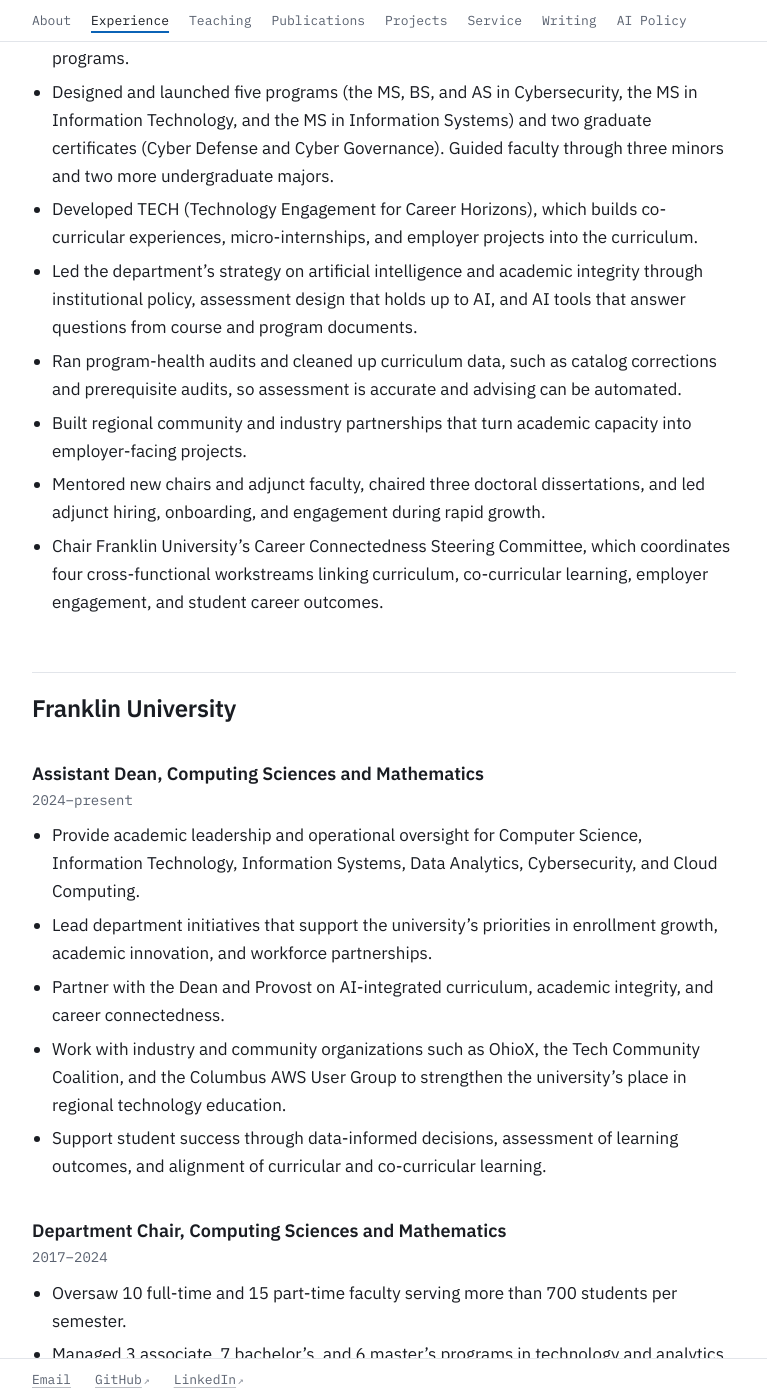
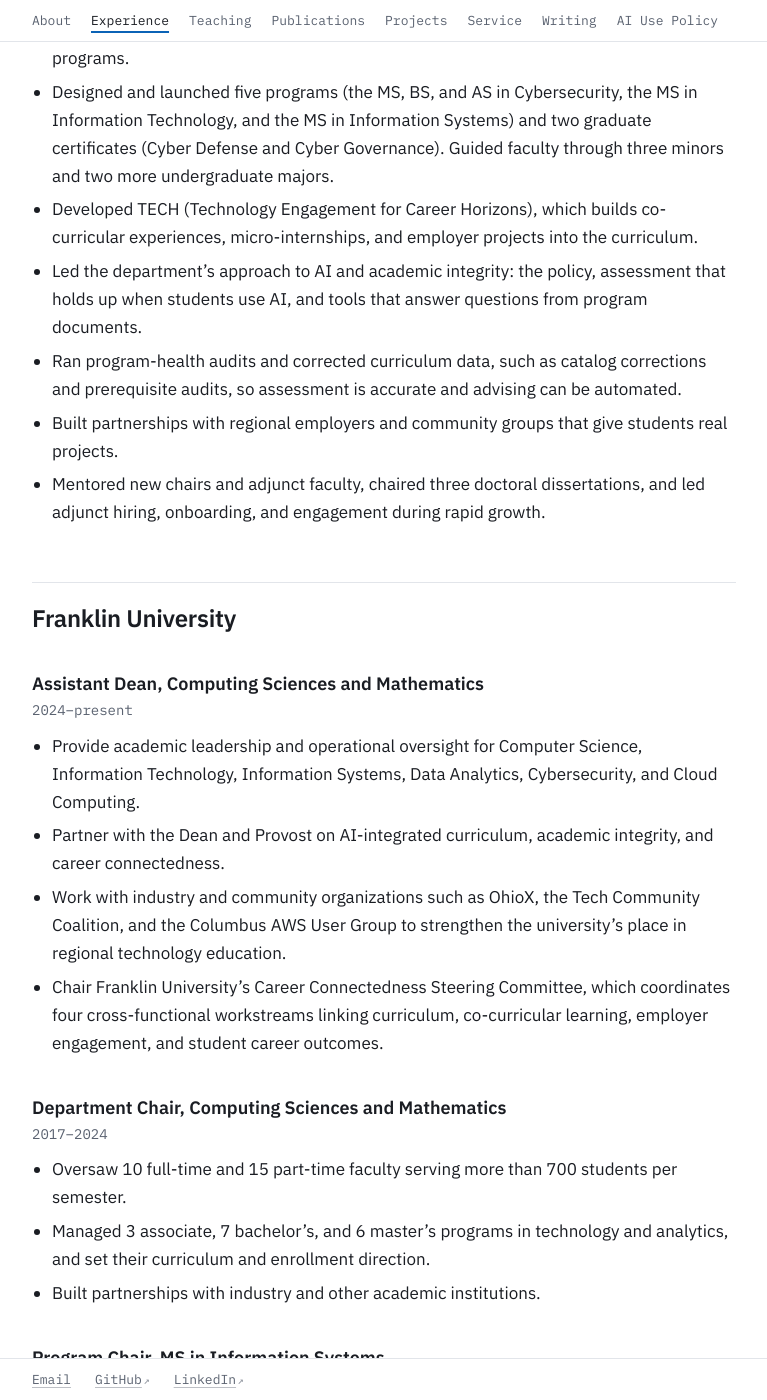
Before and after one commit to toddawhittaker/toddawhittaker.github.io, a Jekyll site: the page built from docs/experience/index.md, in a window 1280 px wide and 1400 px high, scrolled down 407 px. Shown: the whole window, without its empty margins (256-1023 px from the left). Built offline with Jekyll 4.4.1, drawn with Linux system fonts in a browser that asks for light colours; our own code applies the rules of GitHub Pages for plain Markdown files; some of the changed text lies outside the part shown.

Commit message:
Tighten wording in the assistant-dean voice; use one name for the generative AI policy

```diff
--- a/docs/_layouts/default.html
+++ b/docs/_layouts/default.html
@@ -38,7 +38,7 @@
         <li><a href="{{ '/projects/' | relative_url }}"{% if page.url == "/projects/" %} aria-current="page"{% endif %}>Projects</a></li>
         <li><a href="{{ '/service/' | relative_url }}"{% if page.url == "/service/" %} aria-current="page"{% endif %}>Service</a></li>
         <li><a href="{{ '/writing/' | relative_url }}"{% if page.url == "/writing/" %} aria-current="page"{% endif %}>Writing</a></li>
-        <li><a href="{{ '/CSM-AI-Policy/' | relative_url }}"{% if page.url == "/CSM-AI-Policy/" %} aria-current="page"{% endif %}>AI Policy</a></li>
+        <li><a href="{{ '/CSM-AI-Policy/' | relative_url }}"{% if page.url == "/CSM-AI-Policy/" %} aria-current="page"{% endif %}>AI Use Policy</a></li>
       </ul>
     </nav>
 
--- a/docs/experience/index.md
+++ b/docs/experience/index.md
@@ -12,11 +12,10 @@ title: Experience
 - Grew enrollment over six years by 67% in undergraduate programs and 100% in graduate programs.
 - Designed and launched five programs (the MS, BS, and AS in Cybersecurity, the MS in Information Technology, and the MS in Information Systems) and two graduate certificates (Cyber Defense and Cyber Governance). Guided faculty through three minors and two more undergraduate majors.
 - Developed TECH (Technology Engagement for Career Horizons), which builds co-curricular experiences, micro-internships, and employer projects into the curriculum.
-- Led the department's strategy on artificial intelligence and academic integrity through institutional policy, assessment design that holds up to AI, and AI tools that answer questions from course and program documents.
-- Ran program-health audits and cleaned up curriculum data, such as catalog corrections and prerequisite audits, so assessment is accurate and advising can be automated.
-- Built regional community and industry partnerships that turn academic capacity into employer-facing projects.
+- Led the department's approach to AI and academic integrity: the policy, assessment that holds up when students use AI, and tools that answer questions from program documents.
+- Ran program-health audits and corrected curriculum data, such as catalog corrections and prerequisite audits, so assessment is accurate and advising can be automated.
+- Built partnerships with regional employers and community groups that give students real projects.
 - Mentored new chairs and adjunct faculty, chaired three doctoral dissertations, and led adjunct hiring, onboarding, and engagement during rapid growth.
-- Chair Franklin University's Career Connectedness Steering Committee, which coordinates four cross-functional workstreams linking curriculum, co-curricular learning, employer engagement, and student career outcomes.
 
 ## Franklin University
 
@@ -25,19 +24,17 @@ title: Experience
 {: .dates}
 
 - Provide academic leadership and operational oversight for Computer Science, Information Technology, Information Systems, Data Analytics, Cybersecurity, and Cloud Computing.
-- Lead department initiatives that support the university's priorities in enrollment growth, academic innovation, and workforce partnerships.
 - Partner with the Dean and Provost on AI-integrated curriculum, academic integrity, and career connectedness.
 - Work with industry and community organizations such as OhioX, the Tech Community Coalition, and the Columbus AWS User Group to strengthen the university's place in regional technology education.
-- Support student success through data-informed decisions, assessment of learning outcomes, and alignment of curricular and co-curricular learning.
+- Chair Franklin University's Career Connectedness Steering Committee, which coordinates four cross-functional workstreams linking curriculum, co-curricular learning, employer engagement, and student career outcomes.
 
 ### Department Chair, Computing Sciences and Mathematics
 2017–2024
 {: .dates}
 
 - Oversaw 10 full-time and 15 part-time faculty serving more than 700 students per semester.
-- Managed 3 associate, 7 bachelor's, and 6 master's programs in technology and analytics.
-- Set direction on curriculum and enrollment, and built partnerships with industry and other academic institutions.
-- Led innovation in curriculum, teaching, technology, and assessment for the department.
+- Managed 3 associate, 7 bachelor's, and 6 master's programs in technology and analytics, and set their curriculum and enrollment direction.
+- Built partnerships with industry and other academic institutions.
 
 ### Program Chair, MS in Information Systems
 2023–present
```
Also changed, not shown: docs/CSM-AI-Policy/index.md (+1 -1 lines), docs/README.md (+1 -1 lines), docs/projects/index.md (+2 -2 lines), docs/service/index.md (+2 -2 lines), docs/writing/index.md (+1 -1 lines), README.md.
